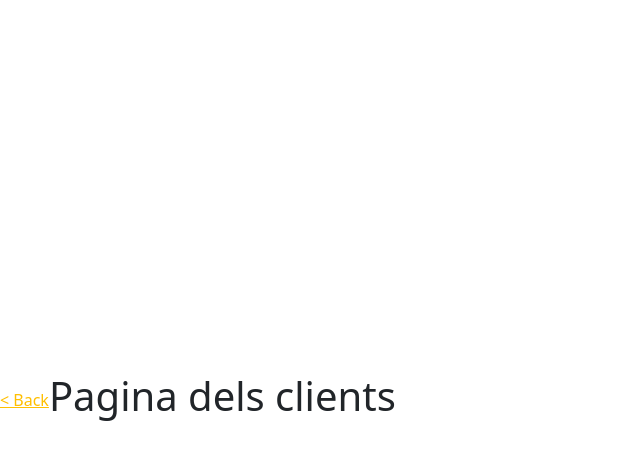
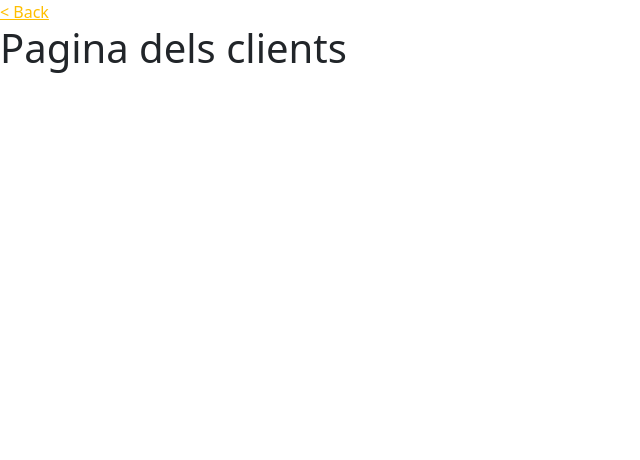
Before and after one commit to decolorblau/Parlem-Telecom-FE, a Vue app: page /clients in a window 1280 px wide. Shown: the top 460 px of the page, without its empty margins (0-640 px from the left). Built offline with nearby package versions, Linux system fonts and the light colour scheme.

Commit message:
Cleaned styles of ClientsView

```diff
--- a/src/views/ClientsView.vue
+++ b/src/views/ClientsView.vue
@@ -1,16 +1,8 @@
 <template>
-  <div class="about">
+  <div class="">
     <RouterLink to="/">&lt; Back</RouterLink>
     <h1>Pagina dels clients</h1>
   </div>
 </template>
 
-<style>
-@media (min-width: 1024px) {
-  .about {
-    min-height: 100vh;
-    display: flex;
-    align-items: center;
-  }
-}
-</style>
+<style></style>
```
